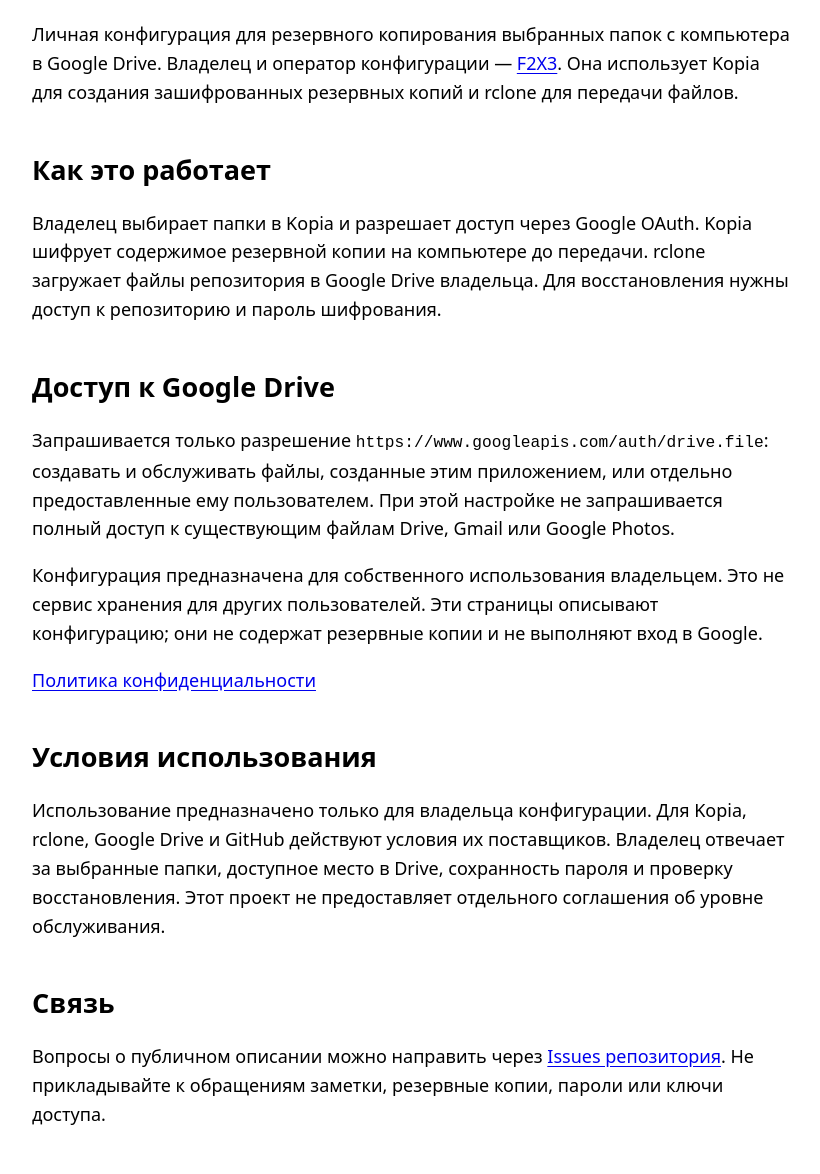
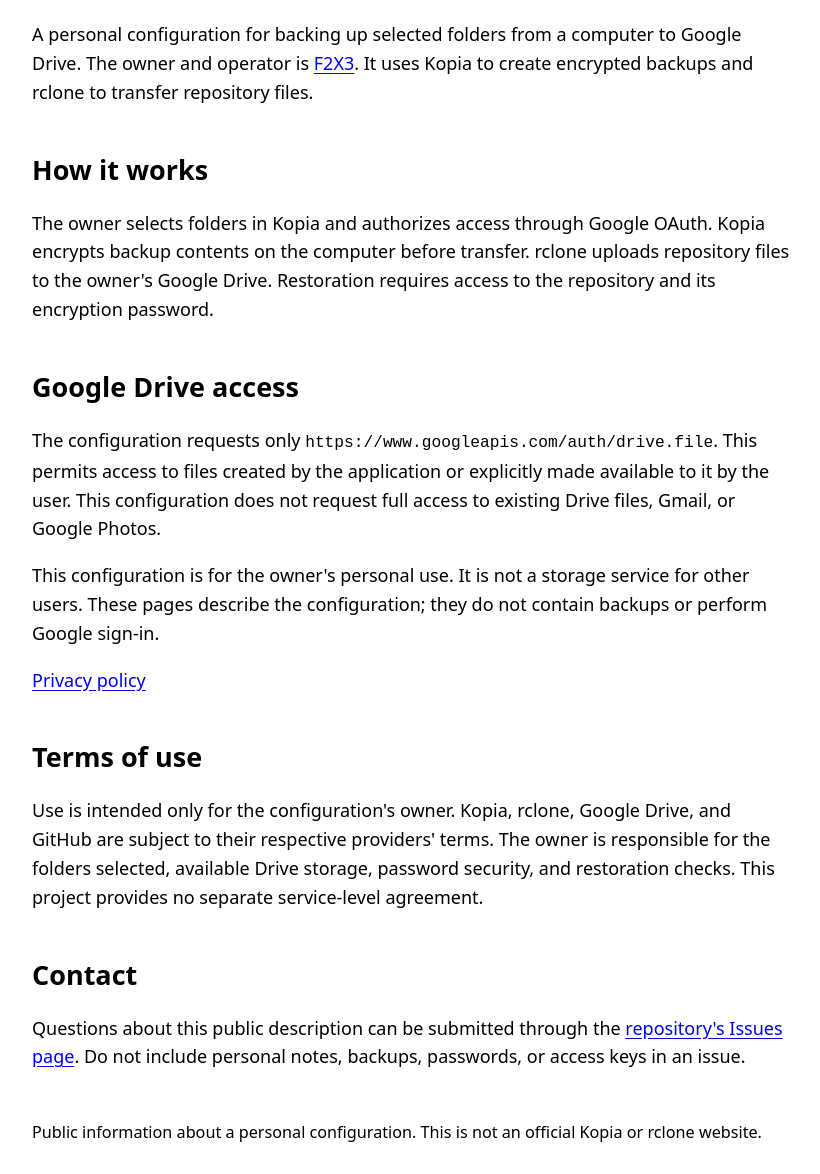
Before and after one commit to F2X3/kopia-backup-info, a plain HTML site: page index.html in a window 1280 px wide. Shown: the part 105-1279 px from the top of the page, without its empty margins (228-1048 px from the left). Drawn offline with Linux system fonts and the light colour scheme.

Commit message:
Use English for the public application homepage

```diff
--- a/index.html
+++ b/index.html
@@ -1,19 +1,19 @@
 <!doctype html>
-<html lang="ru">
-<head><meta charset="utf-8"><meta name="viewport" content="width=device-width,initial-scale=1"><title>Kopia Backup — личное резервирование</title><style>
+<html lang="en">
+<head><meta charset="utf-8"><meta name="viewport" content="width=device-width,initial-scale=1"><title>Kopia Backup — Personal backups</title><style>
 :root{color-scheme:light dark}body{font:18px/1.6 system-ui,sans-serif;max-width:760px;margin:0 auto;padding:32px 22px}h1,h2{line-height:1.25}h2{margin-top:1.7em}a{text-underline-offset:3px}code{overflow-wrap:anywhere;font-size:.9em}footer{margin-top:3em;font-size:.9em}
 </style></head>
 <body><main>
 <h1>Kopia Backup</h1>
-<p>Личная конфигурация для резервного копирования выбранных папок с компьютера в Google Drive. Владелец и оператор конфигурации — <a href="https://github.com/F2X3">F2X3</a>. Она использует Kopia для создания зашифрованных резервных копий и rclone для передачи файлов.</p>
-<h2>Как это работает</h2>
-<p>Владелец выбирает папки в Kopia и разрешает доступ через Google OAuth. Kopia шифрует содержимое резервной копии на компьютере до передачи. rclone загружает файлы репозитория в Google Drive владельца. Для восстановления нужны доступ к репозиторию и пароль шифрования.</p>
-<h2>Доступ к Google Drive</h2>
-<p>Запрашивается только разрешение <code>https://www.googleapis.com/auth/drive.file</code>: создавать и обслуживать файлы, созданные этим приложением, или отдельно предоставленные ему пользователем. При этой настройке не запрашивается полный доступ к существующим файлам Drive, Gmail или Google Photos.</p>
-<p>Конфигурация предназначена для собственного использования владельцем. Это не сервис хранения для других пользователей. Эти страницы описывают конфигурацию; они не содержат резервные копии и не выполняют вход в Google.</p>
-<p><a href="privacy.html">Политика конфиденциальности</a></p>
-<h2 id="terms">Условия использования</h2>
-<p>Использование предназначено только для владельца конфигурации. Для Kopia, rclone, Google Drive и GitHub действуют условия их поставщиков. Владелец отвечает за выбранные папки, доступное место в Drive, сохранность пароля и проверку восстановления. Этот проект не предоставляет отдельного соглашения об уровне обслуживания.</p>
-<h2>Связь</h2>
-<p>Вопросы о публичном описании можно направить через <a href="https://github.com/F2X3/kopia-backup-info/issues">Issues репозитория</a>. Не прикладывайте к обращениям заметки, резервные копии, пароли или ключи доступа.</p>
-</main><footer>Публичное описание личной конфигурации. Не является официальным сайтом Kopia или rclone.</footer></body></html>
+<p>A personal configuration for backing up selected folders from a computer to Google Drive. The owner and operator is <a href="https://github.com/F2X3">F2X3</a>. It uses Kopia to create encrypted backups and rclone to transfer repository files.</p>
+<h2>How it works</h2>
+<p>The owner selects folders in Kopia and authorizes access through Google OAuth. Kopia encrypts backup contents on the computer before transfer. rclone uploads repository files to the owner's Google Drive. Restoration requires access to the repository and its encryption password.</p>
+<h2>Google Drive access</h2>
+<p>The configuration requests only <code>https://www.googleapis.com/auth/drive.file</code>. This permits access to files created by the application or explicitly made available to it by the user. This configuration does not request full access to existing Drive files, Gmail, or Google Photos.</p>
+<p>This configuration is for the owner's personal use. It is not a storage service for other users. These pages describe the configuration; they do not contain backups or perform Google sign-in.</p>
+<p><a href="privacy.html">Privacy policy</a></p>
+<h2 id="terms">Terms of use</h2>
+<p>Use is intended only for the configuration's owner. Kopia, rclone, Google Drive, and GitHub are subject to their respective providers' terms. The owner is responsible for the folders selected, available Drive storage, password security, and restoration checks. This project provides no separate service-level agreement.</p>
+<h2>Contact</h2>
+<p>Questions about this public description can be submitted through the <a href="https://github.com/F2X3/kopia-backup-info/issues">repository's Issues page</a>. Do not include personal notes, backups, passwords, or access keys in an issue.</p>
+</main><footer>Public information about a personal configuration. This is not an official Kopia or rclone website.</footer></body></html>
```
